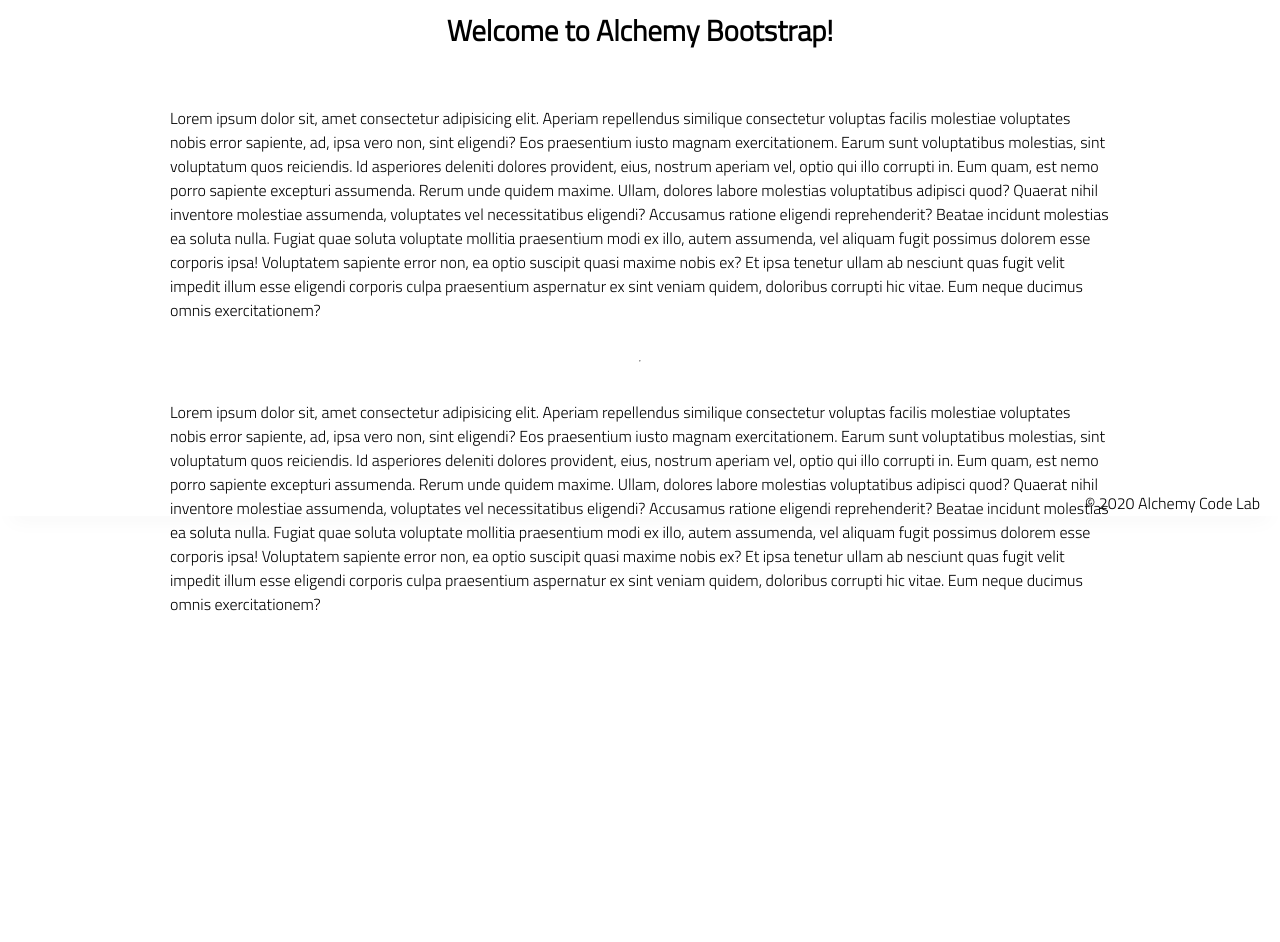
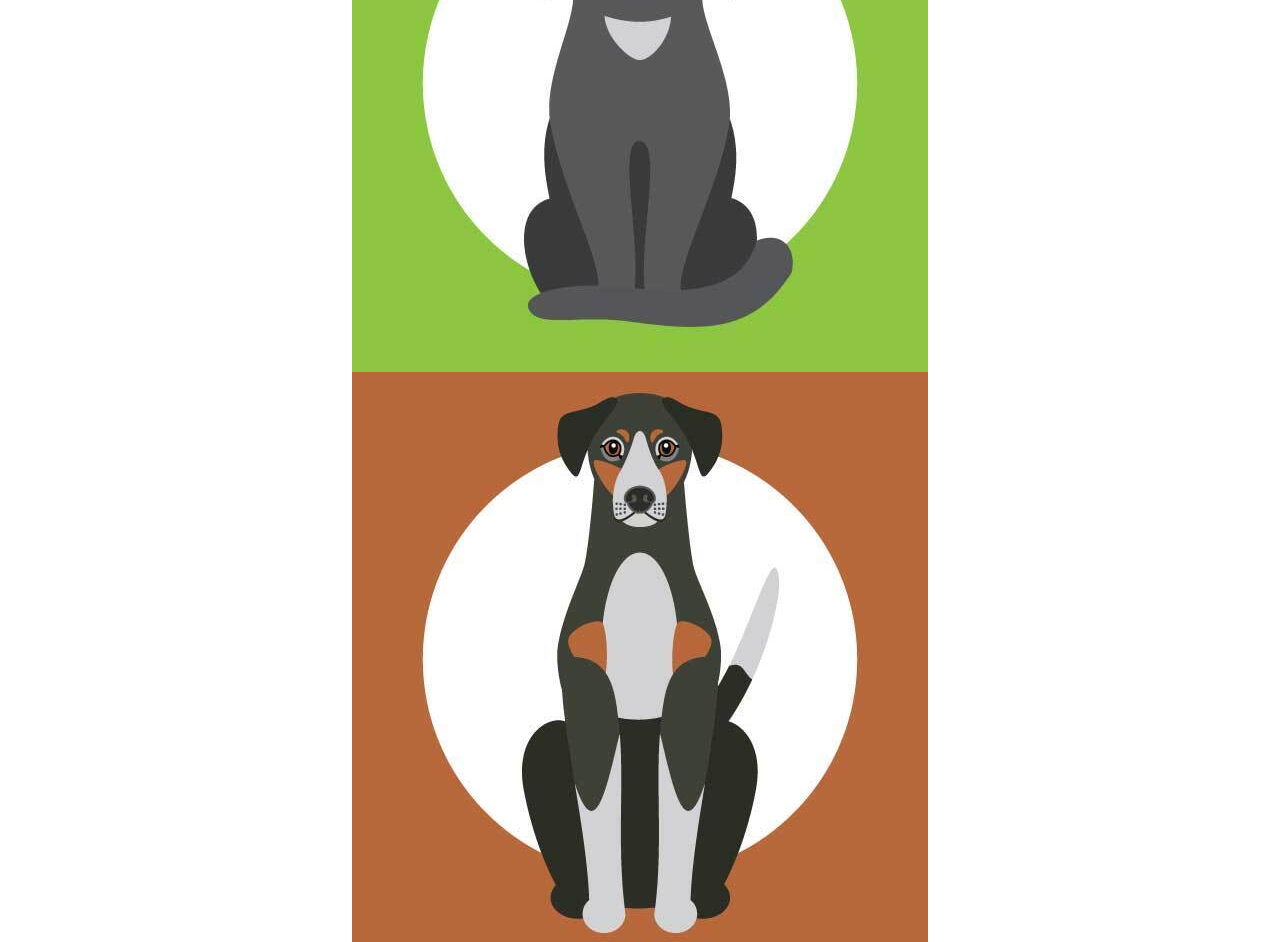
Before and after one commit to coding-neophyte/animal-farm, a plain HTML site: page index.html in a window 1280 px wide. Shown: the part 284-1226 px from the top of the page. Before the commit the page ends 990 px from the top, so only its background shows below. Drawn offline with Linux system fonts and the light colour scheme.

Commit message:
animal farm commit

```diff
--- a/app.js
+++ b/app.js
@@ -1,8 +1,20 @@
-// import functions and grab DOM elements
+const catPic = document.getElementById('cat-photo');
+const dogPic = document.getElementById('dog-photo');
+const horsePic = document.getElementById('horse-photo');
 
-// initialize state
+const catNoise = document.getElementById('cat-sound');
+const dogNoise = document.getElementById('dog-sound');
+const horseNoise = document.getElementById('horse-sound');
 
-// set event listeners
-  // get user input
-  // use user input to update state
-  // update DOM to reflect the new state
+
+catPic.addEventListener('click', () => {
+  catNoise.play();
+});
+
+dogPic.addEventListener('click', () => {
+  dogNoise.play();
+});
+
+horsePic.addEventListener('click', () => {
+  horseNoise.play();
+});
--- a/index.html
+++ b/index.html
@@ -19,53 +19,24 @@
         </div>
     </header>
     <main>
-        <section class="main-section">
-            <img class="main-logo" src="./assets/alchemy-logo.png" />
-            <h2>
-                Welcome to Alchemy Bootstrap!
-            </h2>
+        <img src="./assets/cat-pic.jpeg" alt="Cat Picture" id="cat-photo">
+        <img src="./assets/dog-pic.jpeg" alt="Dog Picture" id="dog-photo">
+        <img src="./assets/horse-pic.jpeg" alt="Horse Picture" id="horse-photo">
+        <audio id="cat-sound">
+            <source src="./assets/cat.wav">
+        </audio>
 
-            <p>
-                Lorem ipsum dolor sit, amet consectetur adipisicing elit. Aperiam repellendus similique consectetur
-                voluptas facilis molestiae voluptates nobis error sapiente, ad, ipsa vero non, sint eligendi? Eos
-                praesentium iusto magnam exercitationem.
-                Earum sunt voluptatibus molestias, sint voluptatum quos reiciendis. Id asperiores deleniti dolores
-                provident, eius, nostrum aperiam vel, optio qui illo corrupti in. Eum quam, est nemo porro sapiente
-                excepturi assumenda.
-                Rerum unde quidem maxime. Ullam, dolores labore molestias voluptatibus adipisci quod? Quaerat nihil
-                inventore molestiae assumenda, voluptates vel necessitatibus eligendi? Accusamus ratione eligendi
-                reprehenderit? Beatae incidunt molestias ea soluta nulla.
-                Fugiat quae soluta voluptate mollitia praesentium modi ex illo, autem assumenda, vel aliquam fugit
-                possimus dolorem esse corporis ipsa! Voluptatem sapiente error non, ea optio suscipit quasi maxime nobis
-                ex?
-                Et ipsa tenetur ullam ab nesciunt quas fugit velit impedit illum esse eligendi corporis culpa
-                praesentium aspernatur ex sint veniam quidem, doloribus corrupti hic vitae. Eum neque ducimus omnis
-                exercitationem?
-            </p>
-            <hr />
-            <p>
-                Lorem ipsum dolor sit, amet consectetur adipisicing elit. Aperiam repellendus similique consectetur
-                voluptas facilis molestiae voluptates nobis error sapiente, ad, ipsa vero non, sint eligendi? Eos
-                praesentium iusto magnam exercitationem.
-                Earum sunt voluptatibus molestias, sint voluptatum quos reiciendis. Id asperiores deleniti dolores
-                provident, eius, nostrum aperiam vel, optio qui illo corrupti in. Eum quam, est nemo porro sapiente
-                excepturi assumenda.
-                Rerum unde quidem maxime. Ullam, dolores labore molestias voluptatibus adipisci quod? Quaerat nihil
-                inventore molestiae assumenda, voluptates vel necessitatibus eligendi? Accusamus ratione eligendi
-                reprehenderit? Beatae incidunt molestias ea soluta nulla.
-                Fugiat quae soluta voluptate mollitia praesentium modi ex illo, autem assumenda, vel aliquam fugit
-                possimus dolorem esse corporis ipsa! Voluptatem sapiente error non, ea optio suscipit quasi maxime nobis
-                ex?
-                Et ipsa tenetur ullam ab nesciunt quas fugit velit impedit illum esse eligendi corporis culpa
-                praesentium aspernatur ex sint veniam quidem, doloribus corrupti hic vitae. Eum neque ducimus omnis
-                exercitationem?
-            </p>
+        <audio id="dog-sound">
+            <source src="./assets/dog.wav">
+        </audio>
 
-        </section>
+        <audio id="horse-sound">
+            <source src="./assets/horse.wav">
+        </audio>
+
+
     </main>
-    <footer>
-        <div class="copy gutter-right">&copy; 2020 Alchemy Code Lab</div>
-    </footer>
+
 
     <script type="module" src="./app.js"></script>
 </body>
--- a/styles/style.css
+++ b/styles/style.css
@@ -111,3 +111,14 @@ footer {
     }
 
   }
+  #cat-photo:hover{
+      transform: scale(2);
+  }
+
+  #dog-photo:hover {
+      transform: scale(2);
+  }
+
+  #horse-photo:hover{
+      transform: scale(2);
+  }
```
Also changed, not shown: assets/cat-pic.jpeg (added), assets/dog-pic.jpeg (added), assets/horse-pic.jpeg (added), 3 other files.
